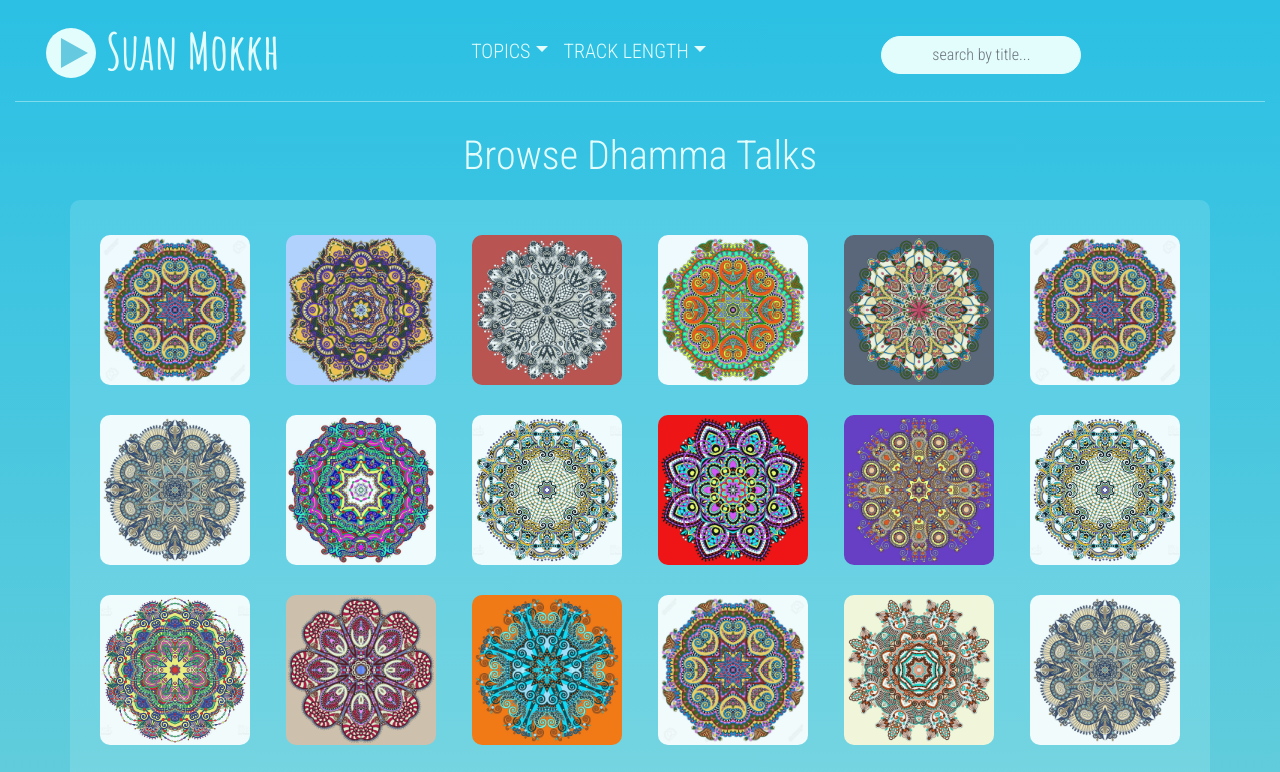
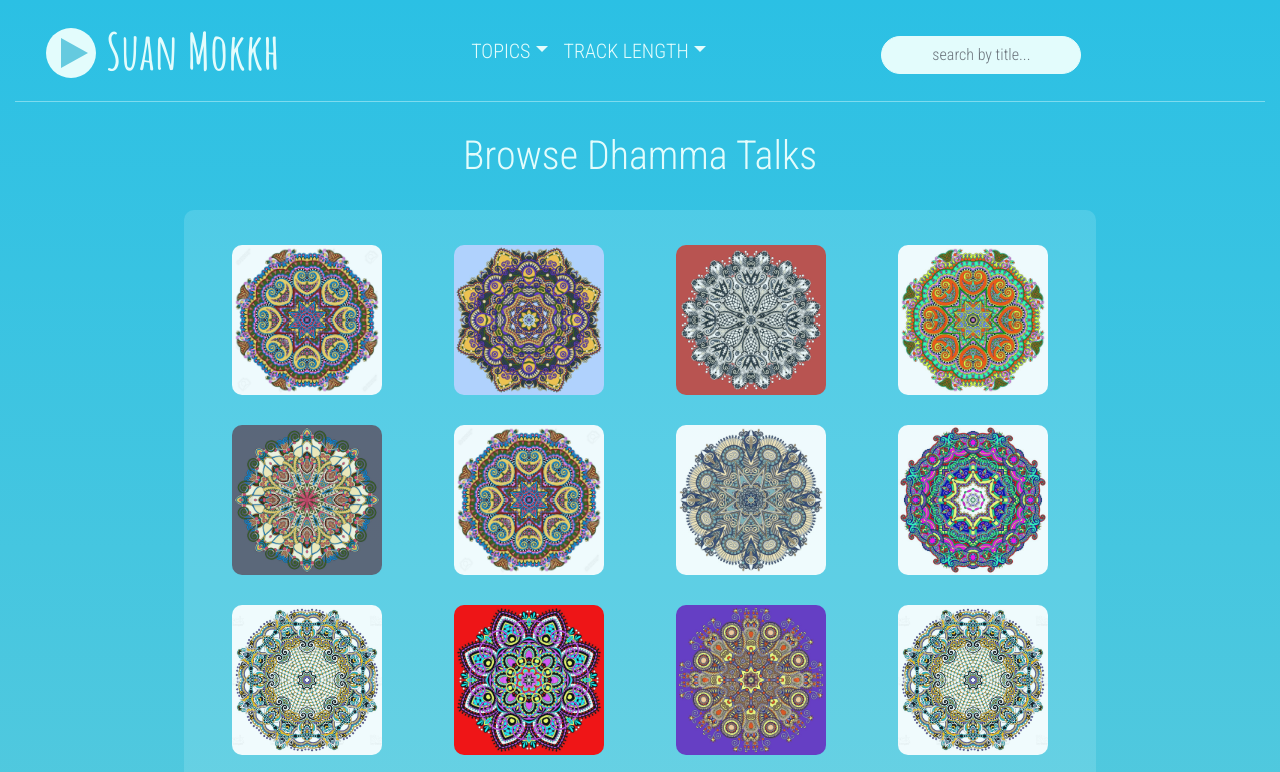
Before and after one commit to TsarlinDomingo/suanmokkh, a React app: page / in a window 1280 px wide. Shown: the top 772 px of the page. Built offline with nearby package versions, Linux system fonts and the light colour scheme; data requests are answered from the project's data file.

Commit message:
fixed audio talk list margins

```diff
--- a/public/css/styles.css
+++ b/public/css/styles.css
@@ -87,18 +87,22 @@ nav .collapse .input-group input {
 .Dhamma_Talks h1 {
   color: #E3FCFC;
   text-align: center;
-  margin: 0;
   margin-top: 30px;
+  margin-bottom: 30px;
 }
 
 .Dhamma_Talks .list_container {
   border-radius: 10px;
   margin-top: 20px;
+  margin-bottom: 50px;
+  padding-bottom: 15px;
   background-color: rgba(227, 252, 252, 0.15);
   justify-content: space-around !important;
   display: flex;
   flex-wrap: wrap;
   padding-top: 20px;
+  width: 80%;
+  margin: auto;
 }
 
 .Dhamma_Talks .list_container .talk_item {
```
